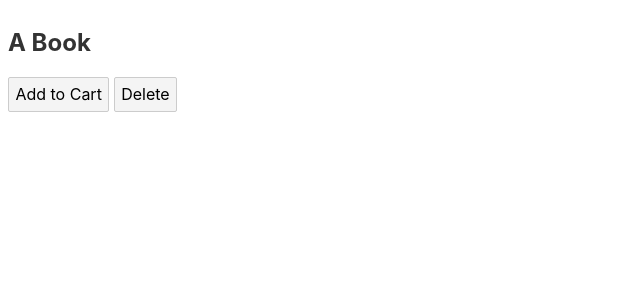
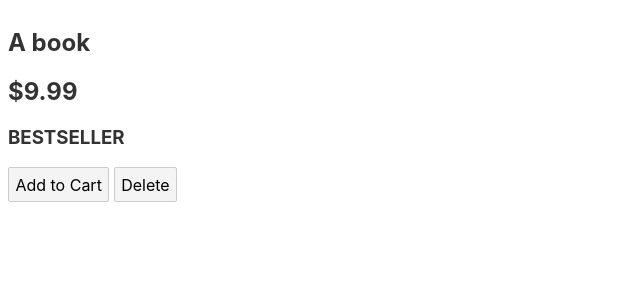
Before and after one commit to bangarangler/EventForwardingSvelte, a Svelte app: page / in a window 1280 px wide. Shown: the top 300 px of the page, without its empty margins (0-640 px from the left). Built offline with nearby package versions, Linux system fonts and the light colour scheme.

Commit message:
shortcut for passing props and default props

```diff
--- a/src/App.svelte
+++ b/src/App.svelte
@@ -1,9 +1,27 @@
 <script>
 	import Product from './Product.svelte';
+
+	let products = [
+		{
+			id: 'p1',
+			title: 'A book',
+			price: 9.99
+		}
+	]
+
+	function addToCart(event) {
+		console.log(event)
+	}
+
+	function deleteProduct(event) {
+		console.log(event.detail)
+	}
 </script>
 
+{#each products as product}
 <Product
-	productTitle="A Book"
- on:add-to-cart={() => alert('Add to Cart')}
- on:delete={() => alert('Delete')}
+	{...product}
+ on:add-to-cart={addToCart}
+ on:delete={deleteProduct}
  />
+{/each}
--- a/src/Product.svelte
+++ b/src/Product.svelte
@@ -1,7 +1,9 @@
 <script>
 	import { createEventDispatcher } from 'svelte';
 
-	export let productTitle;
+	export let title;
+	export let price;
+	export let bestseller = true;
 
 	const dispatch = createEventDispatcher();
 
@@ -11,7 +13,11 @@
 </script>
 
 <article>
-	<h1>{productTitle}</h1>
+	<h1>{title}</h1>
+	<h2>${price}</h2>
+	{#if bestseller}
+		<h3>BESTSELLER</h3>
+	{/if}
 	<button on:click={addToCart}>Add to Cart</button>
 	<button on:click={() => {dispatch('delete', 'p1')}}>Delete</button>
 </article>
```
